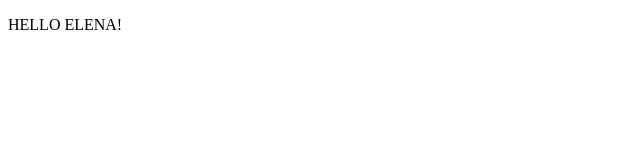
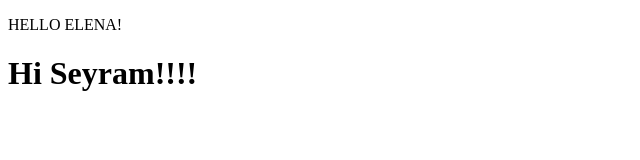
Before and after one commit to ElenaBaggio/Sky_Exercise-10, a plain HTML site: page index.html in a window 1280 px wide. Shown: the whole page, without its empty margins (0-640 px from the left). Drawn offline with Linux system fonts and the light colour scheme.

Commit message:
Added to Seyram file

```diff
--- a/index.html
+++ b/index.html
@@ -8,6 +8,7 @@
 </head>
 <body>
     <P>HELLO ELENA!</P>
+    <h1>Hi Seyram!!!!</h1>
 
 </body>
 </html>
```
